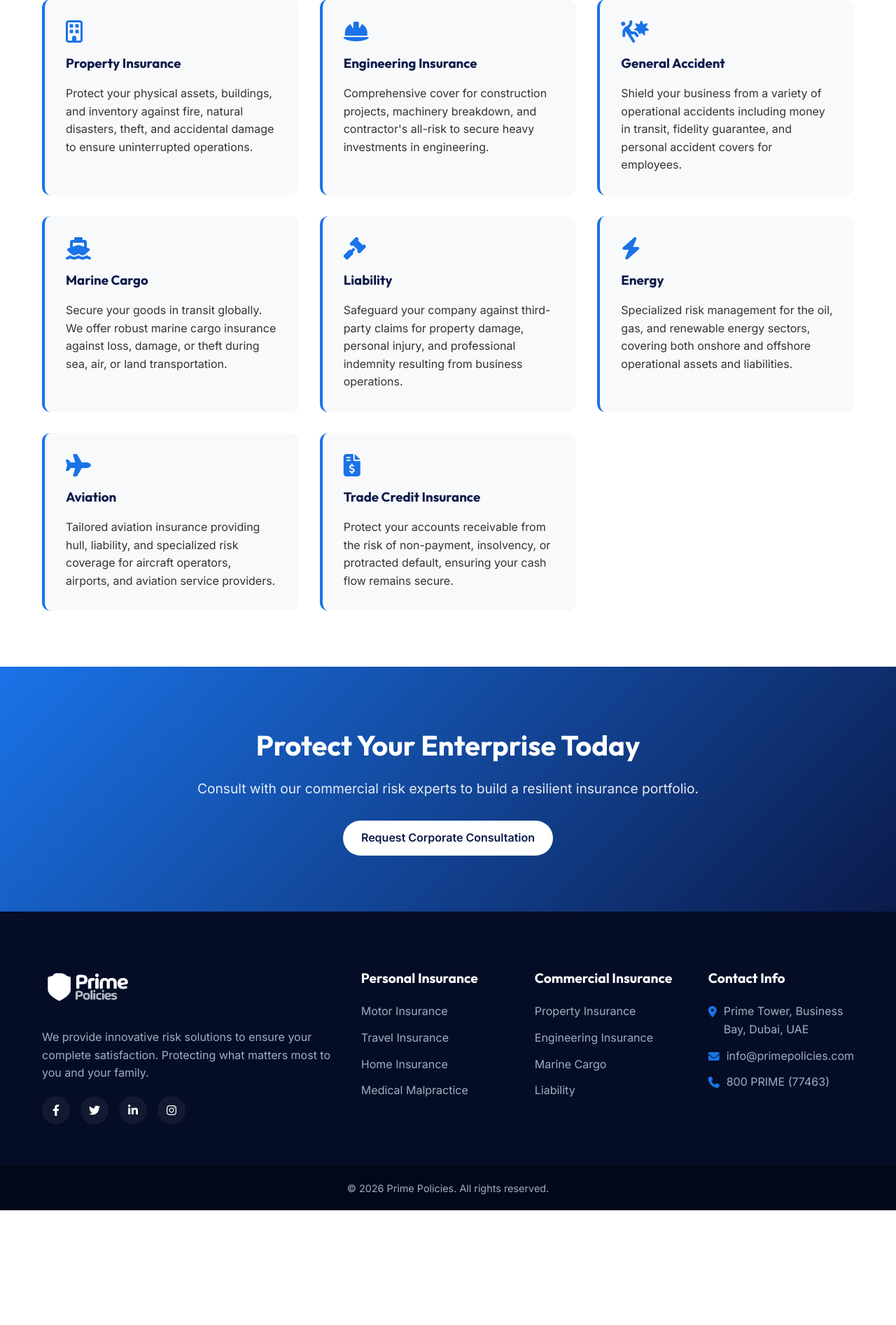
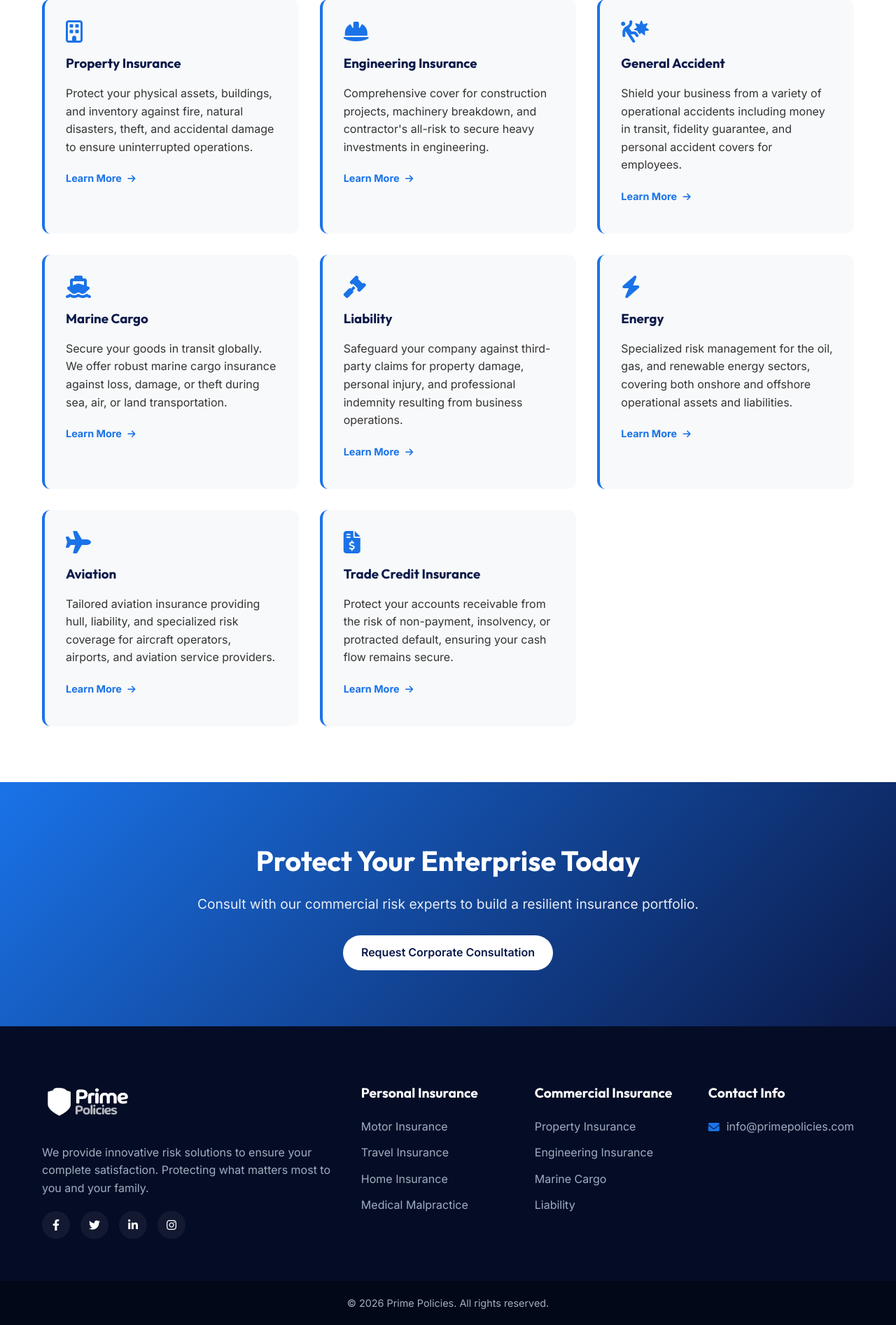
Before and after one commit to harigopinathnair/primepolicy-website, a PHP site: page /commercial-insurance.php in a window 1280 px wide. Shown: the part 626-2520 px from the top of the page at 70% size. Before the commit the page ends 2356 px from the top, so only its background shows below. Run offline with PHP 8.4, Linux system fonts and the light colour scheme; data that the repository does not hold is empty; some libraries are stand-ins or nearby versions.

Commit message:
Remove contact info and add CTA buttons to all insurance cards

```diff
--- a/commercial-insurance.php
+++ b/commercial-insurance.php
@@ -9,6 +9,9 @@ $extraCss = '<style>
         .service-item { background: #f8f9fa; padding: 30px; border-radius: 12px; border-left: 4px solid var(--secondary-color); }
         .service-item h3 { margin-bottom: 15px; color: var(--primary-color); }
         .service-item i { font-size: 2rem; color: var(--secondary-color); margin-bottom: 15px; }
+        .service-cta { display: inline-block; margin-top: 20px; font-weight: 700; color: var(--secondary-color); text-decoration: none; font-size: 0.9rem; transition: transform 0.2s; }
+        .service-cta:hover { transform: translateX(5px); }
+        .service-cta i { font-size: 0.8rem; margin-left: 5px; color: inherit; }
     </style>';
 include 'includes/header.php';
 ?>
@@ -33,41 +36,49 @@ include 'includes/header.php';
                     <i class="fa-regular fa-building"></i>
                     <h3>Property Insurance</h3>
                     <p>Protect your physical assets, buildings, and inventory against fire, natural disasters, theft, and accidental damage to ensure uninterrupted operations.</p>
+                    <a href="<?= BASE_PATH ?>/property-insurance.php" class="service-cta">Learn More <i class="fa-solid fa-arrow-right"></i></a>
                 </div>
                 <div class="service-item" id="engineering">
                     <i class="fa-solid fa-helmet-safety"></i>
                     <h3>Engineering Insurance</h3>
                     <p>Comprehensive cover for construction projects, machinery breakdown, and contractor's all-risk to secure heavy investments in engineering.</p>
+                    <a href="<?= BASE_PATH ?>/engineering-insurance.php" class="service-cta">Learn More <i class="fa-solid fa-arrow-right"></i></a>
                 </div>
                 <div class="service-item" id="accident">
                     <i class="fa-solid fa-person-falling-burst"></i>
                     <h3>General Accident</h3>
                     <p>Shield your business from a variety of operational accidents including money in transit, fidelity guarantee, and personal accident covers for employees.</p>
+                    <a href="<?= BASE_PATH ?>/general-accident.php" class="service-cta">Learn More <i class="fa-solid fa-arrow-right"></i></a>
                 </div>
                 <div class="service-item" id="marine">
                     <i class="fa-solid fa-ship"></i>
                     <h3>Marine Cargo</h3>
                     <p>Secure your goods in transit globally. We offer robust marine cargo insurance against loss, damage, or theft during sea, air, or land transportation.</p>
+                    <a href="<?= BASE_PATH ?>/marine-cargo.php" class="service-cta">Learn More <i class="fa-solid fa-arrow-right"></i></a>
                 </div>
                 <div class="service-item" id="liability">
                     <i class="fa-solid fa-gavel"></i>
                     <h3>Liability</h3>
                     <p>Safeguard your company against third-party claims for property damage, personal injury, and professional indemnity resulting from business operations.</p>
+                    <a href="<?= BASE_PATH ?>/liability.php" class="service-cta">Learn More <i class="fa-solid fa-arrow-right"></i></a>
                 </div>
                 <div class="service-item" id="energy">
                     <i class="fa-solid fa-bolt"></i>
                     <h3>Energy</h3>
                     <p>Specialized risk management for the oil, gas, and renewable energy sectors, covering both onshore and offshore operational assets and liabilities.</p>
+                    <a href="<?= BASE_PATH ?>/energy-insurance.php" class="service-cta">Learn More <i class="fa-solid fa-arrow-right"></i></a>
                 </div>
                 <div class="service-item" id="aviation">
                     <i class="fa-solid fa-plane"></i>
                     <h3>Aviation</h3>
                     <p>Tailored aviation insurance providing hull, liability, and specialized risk coverage for aircraft operators, airports, and aviation service providers.</p>
+                    <a href="<?= BASE_PATH ?>/aviation-insurance.php" class="service-cta">Learn More <i class="fa-solid fa-arrow-right"></i></a>
                 </div>
                 <div class="service-item" id="trade-credit">
                     <i class="fa-solid fa-file-invoice-dollar"></i>
                     <h3>Trade Credit Insurance</h3>
                     <p>Protect your accounts receivable from the risk of non-payment, insolvency, or protracted default, ensuring your cash flow remains secure.</p>
+                    <a href="<?= BASE_PATH ?>/trade-credit.php" class="service-cta">Learn More <i class="fa-solid fa-arrow-right"></i></a>
                 </div>
             </div>
         </div>
--- a/includes/footer.php
+++ b/includes/footer.php
@@ -35,9 +35,7 @@
             <div class="footer-widget">
                 <h3>Contact Info</h3>
                 <ul class="contact-info">
-                    <li><i class="fa-solid fa-location-dot"></i> Prime Tower, Business Bay, Dubai, UAE</li>
                     <li><i class="fa-solid fa-envelope"></i> info@primepolicies.com</li>
-                    <li><i class="fa-solid fa-phone"></i> 800 PRIME (77463)</li>
                 </ul>
             </div>
         </div>
--- a/medical-insurance.php
+++ b/medical-insurance.php
@@ -9,6 +9,9 @@ $extraCss = '<style>
         .service-item { background: #f8f9fa; padding: 30px; border-radius: 12px; border-left: 4px solid var(--secondary-color); }
         .service-item h3 { margin-bottom: 15px; color: var(--primary-color); }
         .service-item i { font-size: 2rem; color: var(--secondary-color); margin-bottom: 15px; }
+        .service-cta { display: inline-block; margin-top: 20px; font-weight: 700; color: var(--secondary-color); text-decoration: none; font-size: 0.9rem; transition: transform 0.2s; }
+        .service-cta:hover { transform: translateX(5px); }
+        .service-cta i { font-size: 0.8rem; margin-left: 5px; color: inherit; }
     </style>';
 include 'includes/header.php';
 ?>
@@ -33,11 +36,13 @@ include 'includes/header.php';
                     <i class="fa-solid fa-user-nurse"></i>
                     <h3>Individual Medical Insurance</h3>
                     <p>Tailored health plans for you and your family. Enjoy expansive clinic networks, inpatient and outpatient covers, maternity benefits, and emergency medical assistance. We customize our packages to fit your lifestyle and healthcare needs.</p>
+                    <a href="<?= BASE_PATH ?>/medical-insurance.php#individual" class="service-cta">Learn More <i class="fa-solid fa-arrow-right"></i></a>
                 </div>
                 <div class="service-item" id="group">
                     <i class="fa-solid fa-users-rectangle"></i>
                     <h3>Group Medical Insurance</h3>
                     <p>Attract and retain top talent by offering premium health benefits. Our corporate medical plans are scalable, compliant with local regulations, and provide cost-effective health management solutions for businesses of any size.</p>
+                    <a href="<?= BASE_PATH ?>/medical-insurance.php#group" class="service-cta">Learn More <i class="fa-solid fa-arrow-right"></i></a>
                 </div>
             </div>
         </div>
```
Also changed, not shown: index.php (+2 -14 lines), life-insurance.php (+9 -6 lines), personal-insurance.php (+10 -0 lines).
